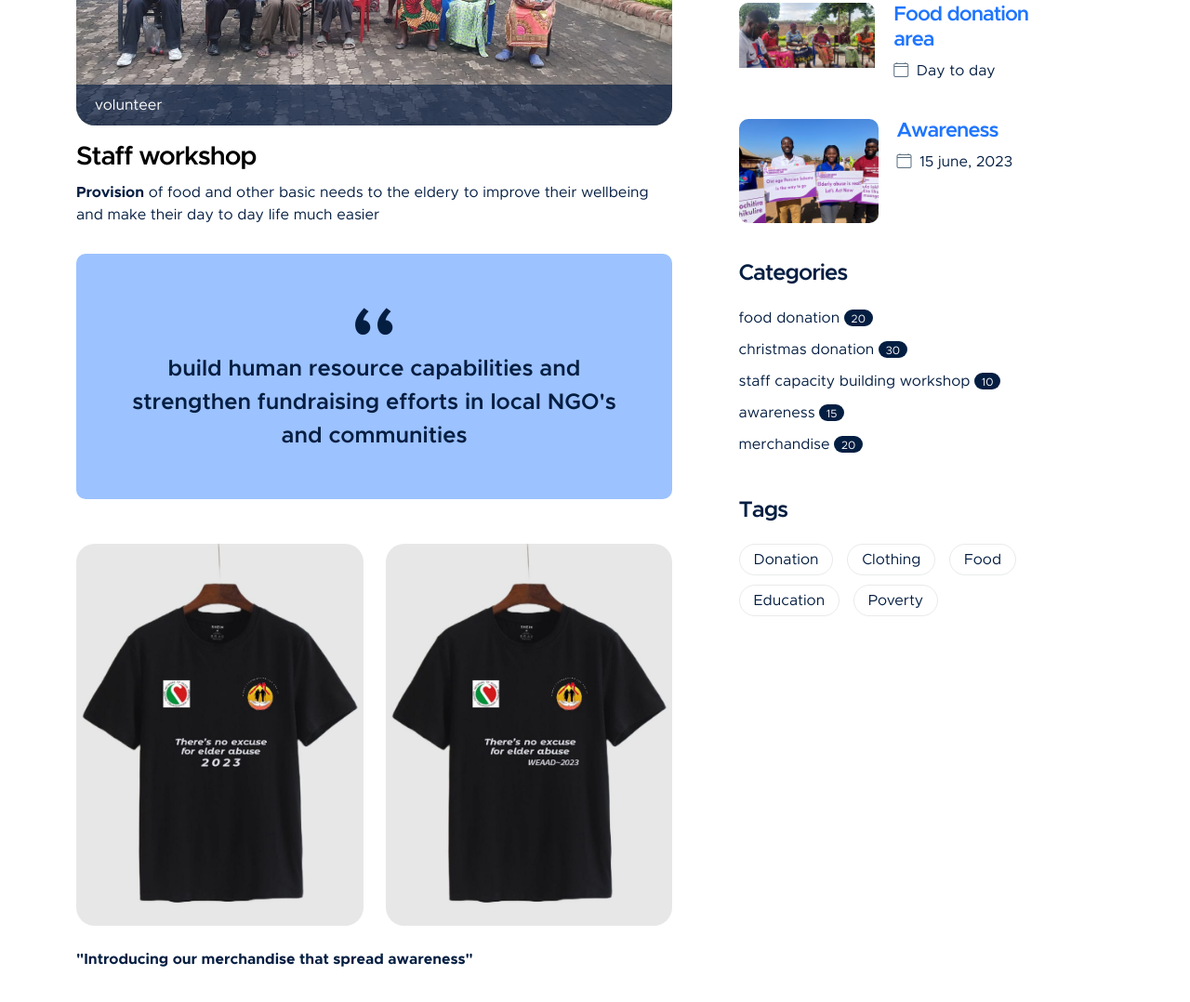
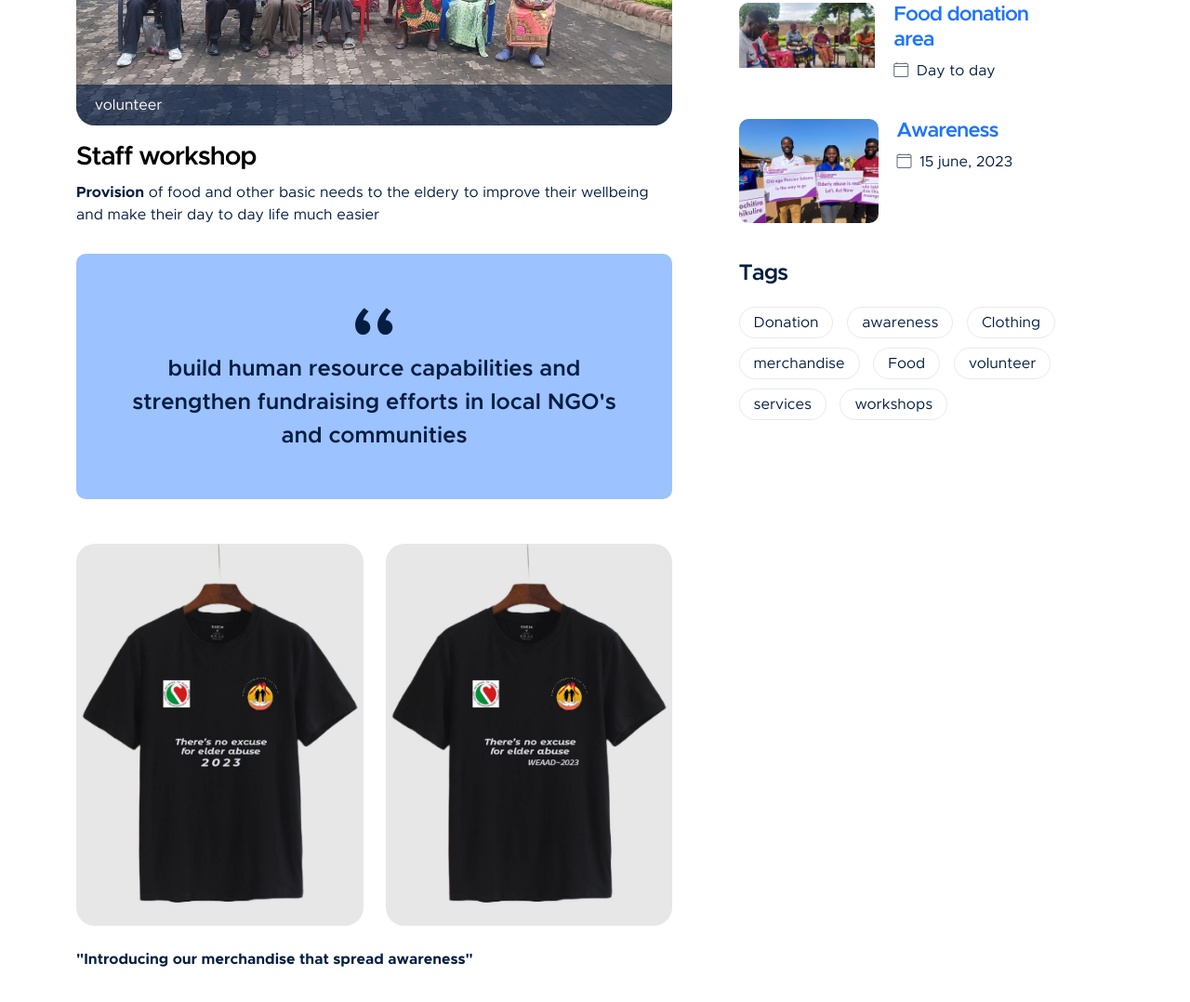
Before and after one commit to Liana1408/MFE, a plain HTML site: page MFE/news-detail.html in a window 1280 px wide. Shown: the part 751-1829 px from the top of the page at 93% size. Drawn offline with Linux system fonts and the light colour scheme.

Commit message:
Update news-detail.html

```diff
--- a/MFE/news-detail.html
+++ b/MFE/news-detail.html
@@ -286,33 +286,8 @@
                         </div>
 
                         <div class="category-block d-flex flex-column">
-                            <h5 class="mb-3">Categories</h5>
 
-                            <a href="news-detail.html" class="category-block-link">
-                                food donation
-                                <span class="badge">20</span>
-                            </a>
 
-                            <a href="news-detail.html" class="category-block-link">
-                                christmas donation
-                                <span class="badge">30</span>
-                            </a>
-
-                            <a href="news-detail.html" class="category-block-link">
-                                staff capacity building workshop
-                                <span class="badge">10</span>
-                            </a>
-
-                            <a href="news-detail.html" class="category-block-link">
-                                awareness
-                                <span class="badge">15</span>
-                            </a>
-
-                            <a href="news-detail.html" class="category-block-link">
-                                merchandise
-                                <span class="badge">20</span>
-                            </a>
-                        </div>
 
                                 <div class="tags-block">
                                         <h5 class="mb-3">Tags</h5>
@@ -321,20 +296,30 @@
                                             Donation
                                         </a>
 
+                                        <a href="news-detail.html" class="tags-block-link">
+                                            awareness
+                                        </a>
+
                                         <a href="donate.html" class="tags-block-link">
                                             Clothing
+                                        </a>
+
+                                        <a href="news-detail.html" class="tags-block-link">
+                                            merchandise
                                         </a>
 
                                         <a href="donate.html" class="tags-block-link">
                                             Food
                                         </a>
 
-                            <a href="news-detail.html" class="tags-block-link">
-                                Education
+                                        <a href="index.html#section_3" class="tags-block-link">
+                                            volunteer
                                         </a>
-
-                            <a href="news-detail.html" class="tags-block-link">
-                                Poverty
+                                        <a href="index.html#section_3" class="tags-block-link">
+                                            services
+                                        </a>
+                                        <a href="index.html#section_3" class="tags-block-link">
+                                            workshops
                                         </a>
 
                                     </div>
```
Lines whose indentation alone changed are shown as unchanged.
